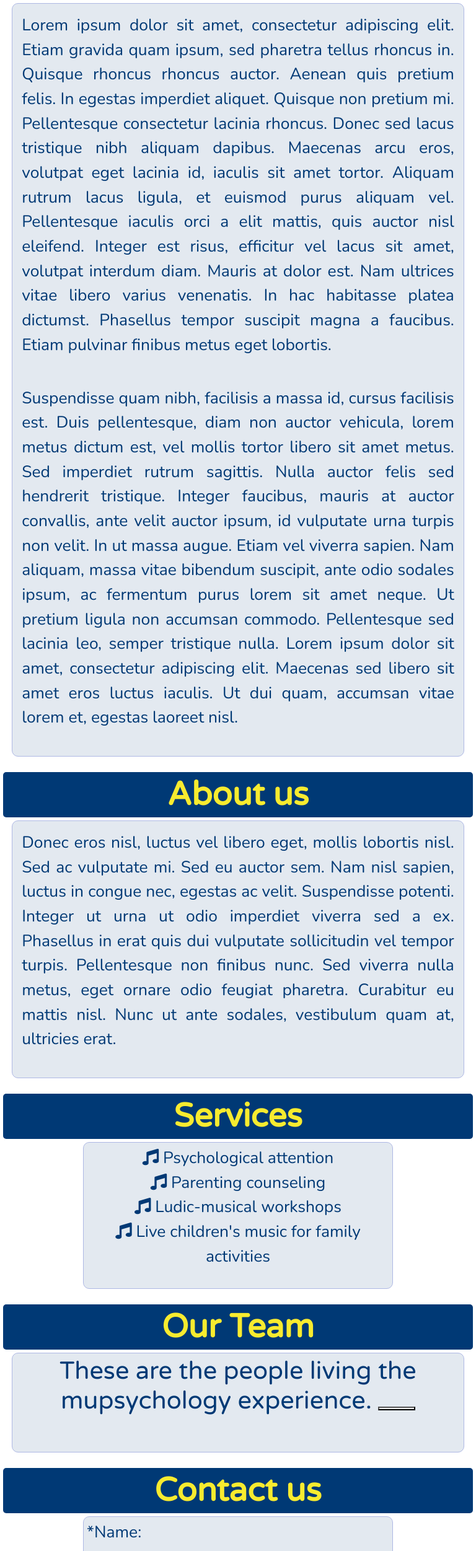
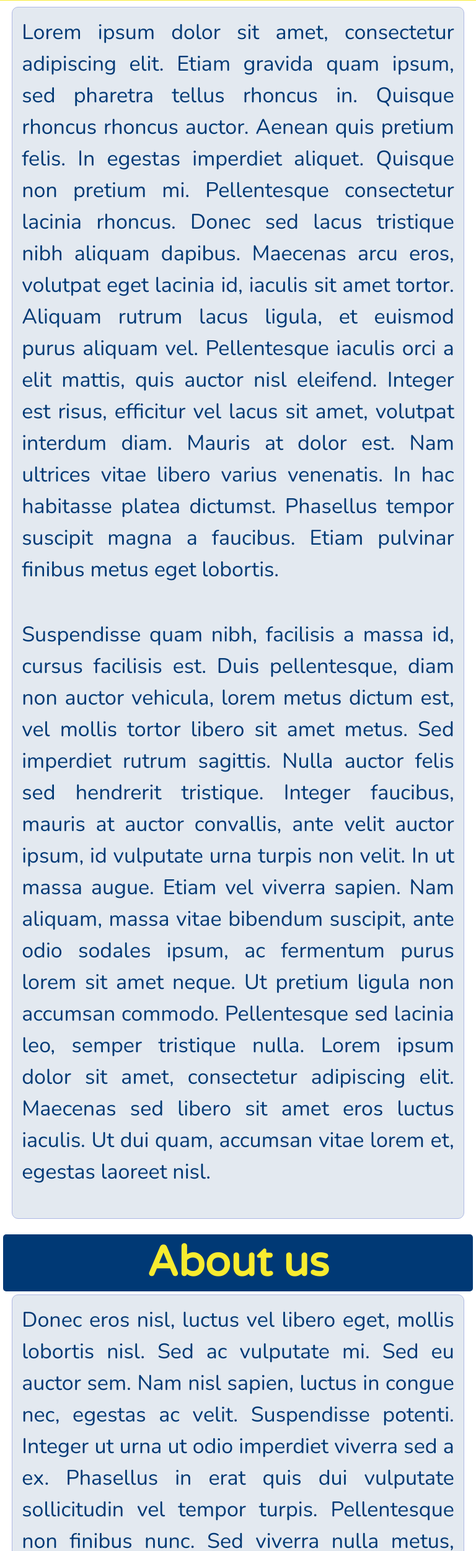
Before and after one commit to alkenup/CondorLab, a plain HTML site: page index.html in a window 768 px wide. Shown: the part 120-2623 px from the top of the page at 62% size. Drawn offline with nearby package versions, Linux system fonts and the light colour scheme; a script that the page names is missing.

Commit message:
MB - try media query

```diff
--- a/css/site.css
+++ b/css/site.css
@@ -129,6 +129,7 @@ p {
     margin: 0 auto;
     padding: 5px;
 }
+
 .littleBox {
     max-width: 500px;
 }
@@ -167,18 +168,36 @@ footer {
     width: 100%;
 }
 
-@media (max-width: 767px) {
+/* Small devices (portrait tablets and large phones, 768px and down) */
+@media only screen and (max-width: 768px) {
     html {
         height: 100%;
         font-family: Verdana, Arial, Helvetica, sans-serif;
-        font-size: 1.0cm !important;
+        font-size: 1.2cm;
+    }
+
+    .littleBox {
+        max-width: 98%;
+    }
+
+    .mediumBox {
+        max-width: 98%;
     }
 }
 
-@media (max-width: 480px) {
+/* Medium devices (landscape tablets, 768px and up) */
+@media only screen and (min-width: 768px) {
     html {
         height: 100%;
         font-family: Verdana, Arial, Helvetica, sans-serif;
-        font-size: 1.2cm !important;
+        font-size: 0.9cm;
+    }
+
+    .littleBox {
+        max-width: 95%;
+    }
+
+    .mediumBox {
+        max-width: 95%;
     }
 }
```
